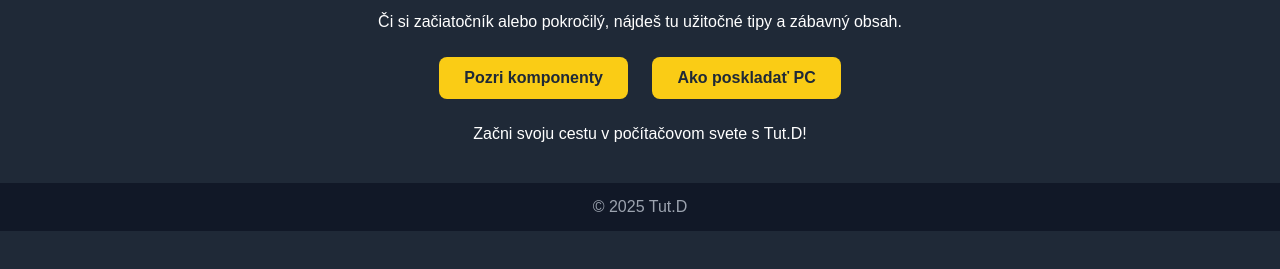
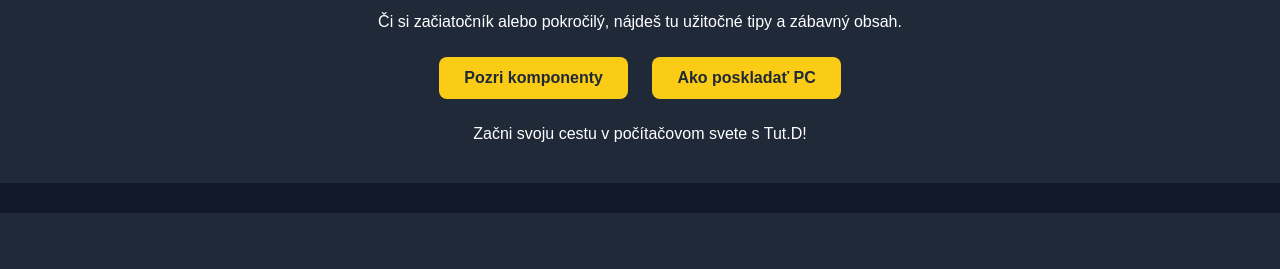
Before and after one commit to denisslodicak-eng/Tut.D, a plain HTML site: page index.html in a window 1280 px wide. Shown: the part 215-484 px from the top of the page. Drawn offline with Linux system fonts and the light colour scheme.

Commit message:
Remove copyright notice from footer
Removed copyright notice from the footer.

```diff
--- a/index.html
+++ b/index.html
@@ -86,7 +86,6 @@
 </main>
 
 <footer>
-  &copy; 2025 Tut.D
 </footer>
 
 </body>
```
